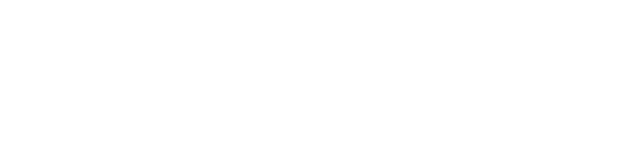
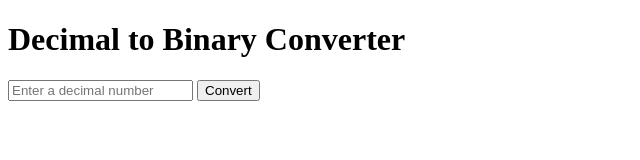
Before and after one commit to acciojob/decimal2binary-shananasim16, a website: page main.html in a window 1280 px wide. Shown: the whole page, without its empty margins (0-640 px from the left). Drawn offline with Linux system fonts and the light colour scheme.

Commit message:
created a submission

```diff
--- a/main.html
+++ b/main.html
@@ -1,16 +1,14 @@
 <!DOCTYPE html>
+<html>
+<head>
+    <title>Decimal to Binary Converter</title>
+</head>
+<body>
+    <h1>Decimal to Binary Converter</h1>
+    <input id="decimalInput" type="number" placeholder="Enter a decimal number">
+    <button onclick="convertToBinary()">Convert</button>
+    <div id="binaryOutput" class="output"></div>
 
-<html>
-
-<head>
-	<link rel="stylesheet" href="styles.css">
-</head>
-
-<body>
-	<!-- the entire body must be written by student -->
-    <script type="text/javascript" src="./script.js">
-</script>
-
+    <script src="script.js"></script>
 </body>
-
 </html>
--- a/script.js
+++ b/script.js
@@ -1,6 +1,20 @@
-function decimalToBinary(num) {
-  //Write you code here
+function convertToBinary() {
+    const decimalInput = document.getElementById('decimalInput').value;
+    const binaryOutput = document.getElementById('binaryOutput');
 
+    // Check if the input is a valid number
+    if (isNaN(decimalInput)) {
+        binaryOutput.textContent = 'Invalid input. Please enter a valid number.';
+        return;
+    }
+
+    // Function to convert decimal to binary
+    function decimalToBinary(decimal) {
+        return (decimal >>> 0).toString(2);
+    }
+
+    // Get the binary equivalent
+    const binaryValue = decimalToBinary(parseInt(decimalInput));
+
+    binaryOutput.textContent = `Binary Equivalent: ${binaryValue}`;
 }
-
-window.decimalToBinary = decimalToBinary;
```
